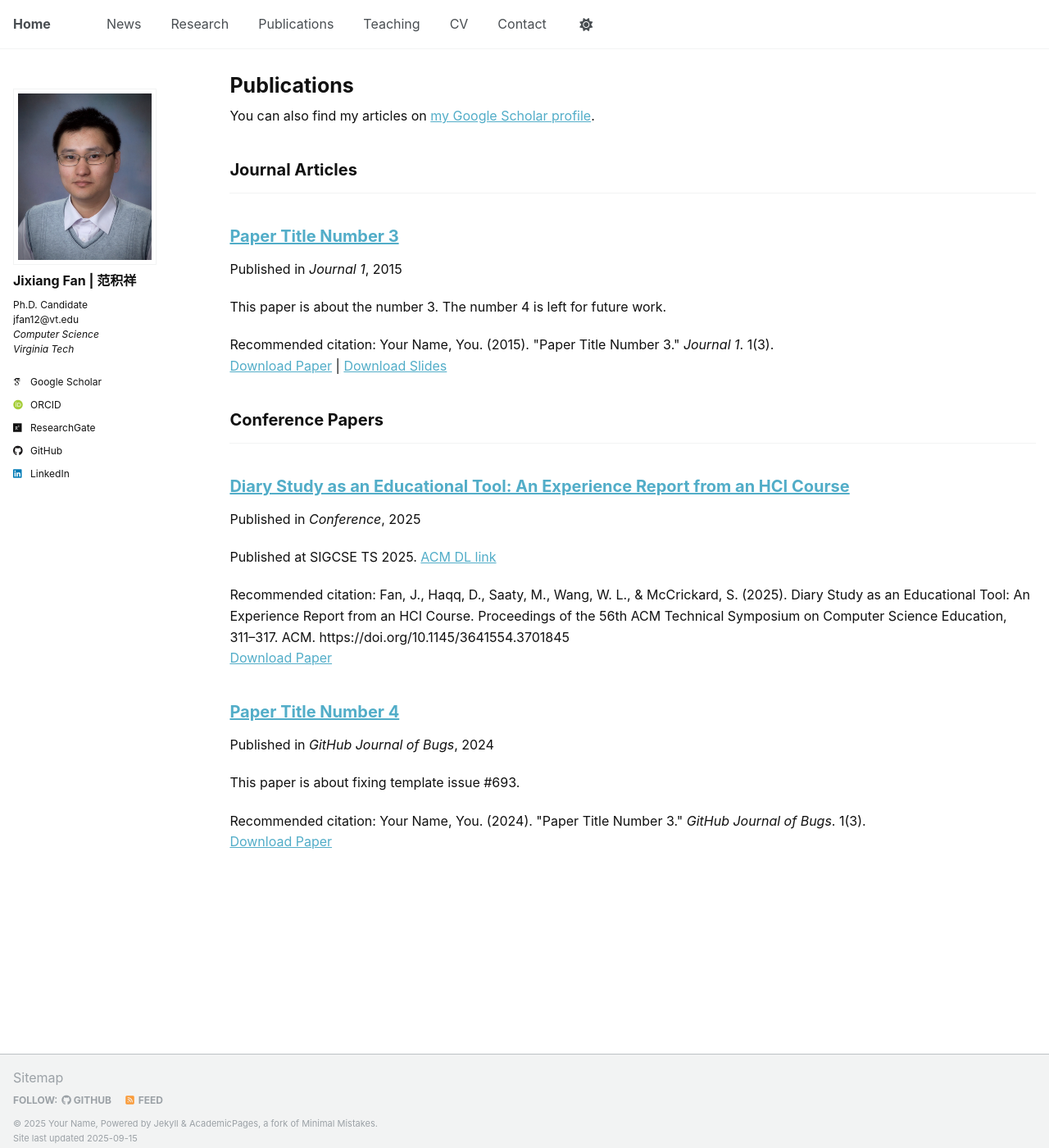
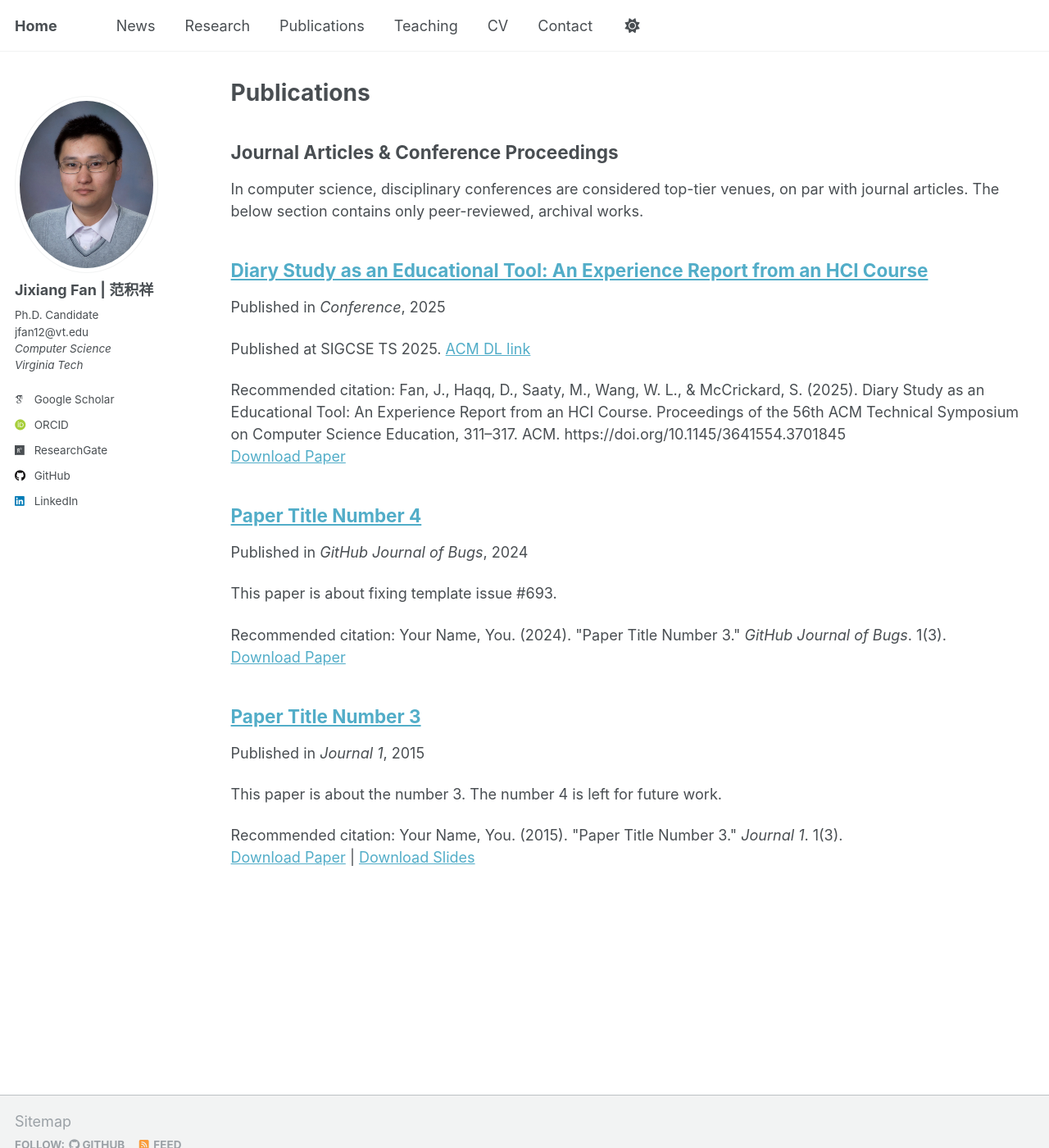
Before and after one commit to JixiangFan/web, a Jekyll site: the page built from _pages/publications.html, in a window 1280 px wide and 1400 px high. Shown: the whole window at 82% size. Built offline with Jekyll 4.4.1, drawn with Linux system fonts in a browser that asks for light colours; some web fonts are replaced.

Commit message:
Update publications.html

```diff
--- a/_pages/publications.html
+++ b/_pages/publications.html
@@ -5,63 +5,16 @@ permalink: /publications/
 author_profile: true
 ---
 
-<style>
-  :root {
-    scroll-behavior: smooth;
-  }
-  .section {
-    scroll-margin-top: 72px;
-  }
+<h2>Journal Articles & Conference Proceedings</h2>
 
-  /* 字体和字号覆盖 */
-  body {
-    font-family: -apple-system, BlinkMacSystemFont, "Segoe UI", Roboto,
-                 "Helvetica Neue", Arial, sans-serif !important;
-    font-size: 16px;
-    line-height: 1.6;
-    color: #111;
-  }
-  .page__content p {
-    margin-bottom: 1em;
-  }
+<p>
+In computer science, disciplinary conferences are considered top-tier venues,
+on par with journal articles. The below section contains only peer-reviewed,
+archival works.
+</p>
 
-  /* 拉宽页面内容：去掉右侧 padding 限制 */
-  .page, .page__inner-wrap, .page__content {
-    padding-right: 0 !important;
-    max-width: 1100px !important;   /* 你可以调大/调小，比如 1200 */
-    margin: 0 auto;                 /* 保持居中 */
-  }
-
-  /* 覆盖头像样式：保持原图方形 */
-  .author__avatar img {
-    border-radius: 0 !important;    /* 不要圆角 */
-    object-fit: contain !important; /* 避免剪切 */
-  }
-</style>
-
-{% if site.author.googlescholar %}
-  <div class="wordwrap">You can also find my articles on <a href="https://scholar.google.com/citations?user=bSJc6eIAAAAJ&hl=en">my Google Scholar profile</a>.</div>
-{% endif %}
-
-{% include base_path %}
-
-<!-- New style rendering if publication categories are defined -->
-{% if site.publication_category %}
-  {% for category in site.publication_category  %}
-    {% assign title_shown = false %}
-    {% for post in site.publications reversed %}
-      {% if post.category != category[0] %}
-        {% continue %}
-      {% endif %}
-      {% unless title_shown %}
-        <h2>{{ category[1].title }}</h2><hr />
-        {% assign title_shown = true %}
-      {% endunless %}
-      {% include archive-single.html %}
-    {% endfor %}
-  {% endfor %}
-{% else %}
-  {% for post in site.publications reversed %}
+{% for post in site.publications reversed %}
+  {% if post.category == "manuscripts" or post.category == "conferences" %}
     {% include archive-single.html %}
-  {% endfor %}
-{% endif %}
+  {% endif %}
+{% endfor %}
```
